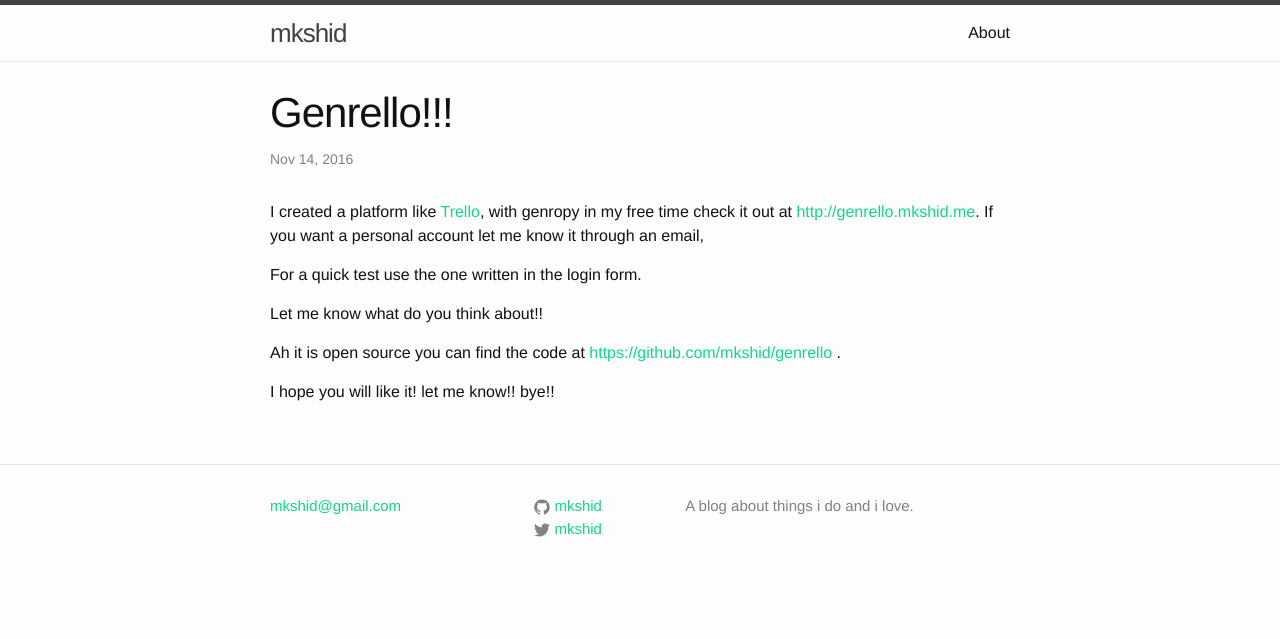
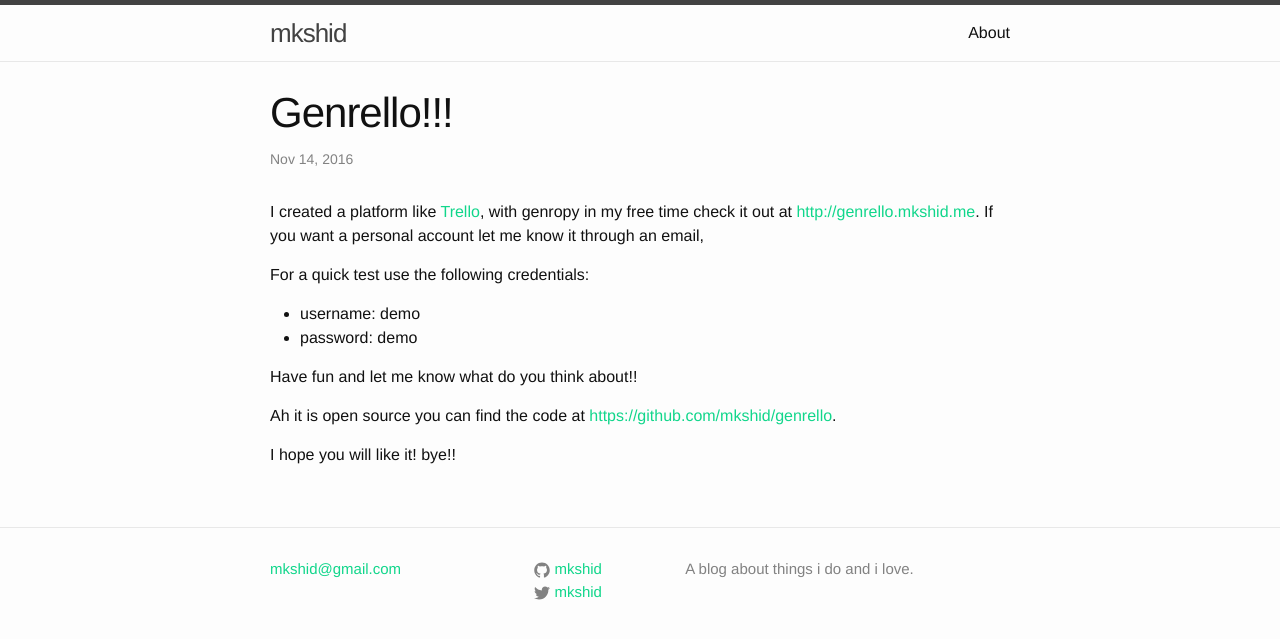
Before and after one commit to mkshid/mkshid.github.io, a Jekyll site: the page built from _posts/2016-11-14-genrello.markdown, in a window 1280 px wide. Shown: the top 639 px of the page. Built offline with Jekyll 4.4.1, drawn with Linux system fonts in a browser that asks for light colours; comment, search, counter and statistics services are not loaded.

Commit message:
Add demo credentials

```diff
--- a/_posts/2016-11-14-genrello.markdown
+++ b/_posts/2016-11-14-genrello.markdown
@@ -11,11 +11,13 @@ I created a platform like [Trello](https://trello.com/), with genropy in my
 free time check it out at [http://genrello.mkshid.me](http://genrello.mkshid.me).
 If you want a personal account let me know it through an email,
 
-For a quick test use the one written in the login form.
+For a quick test use the following credentials:
+  - username: demo
+  - password: demo
 
-Let me know what do you think about!!
+Have fun and let me know what do you think about!!
 
-Ah it is open source you can find the code at [https://github.com/mkshid/genrello](https://github.com/mkshid/genrello) .
+Ah it is open source you can find the code at [https://github.com/mkshid/genrello](https://github.com/mkshid/genrello).
 
-I hope you will like it! let me know!!
+I hope you will like it!
 bye!!
```
